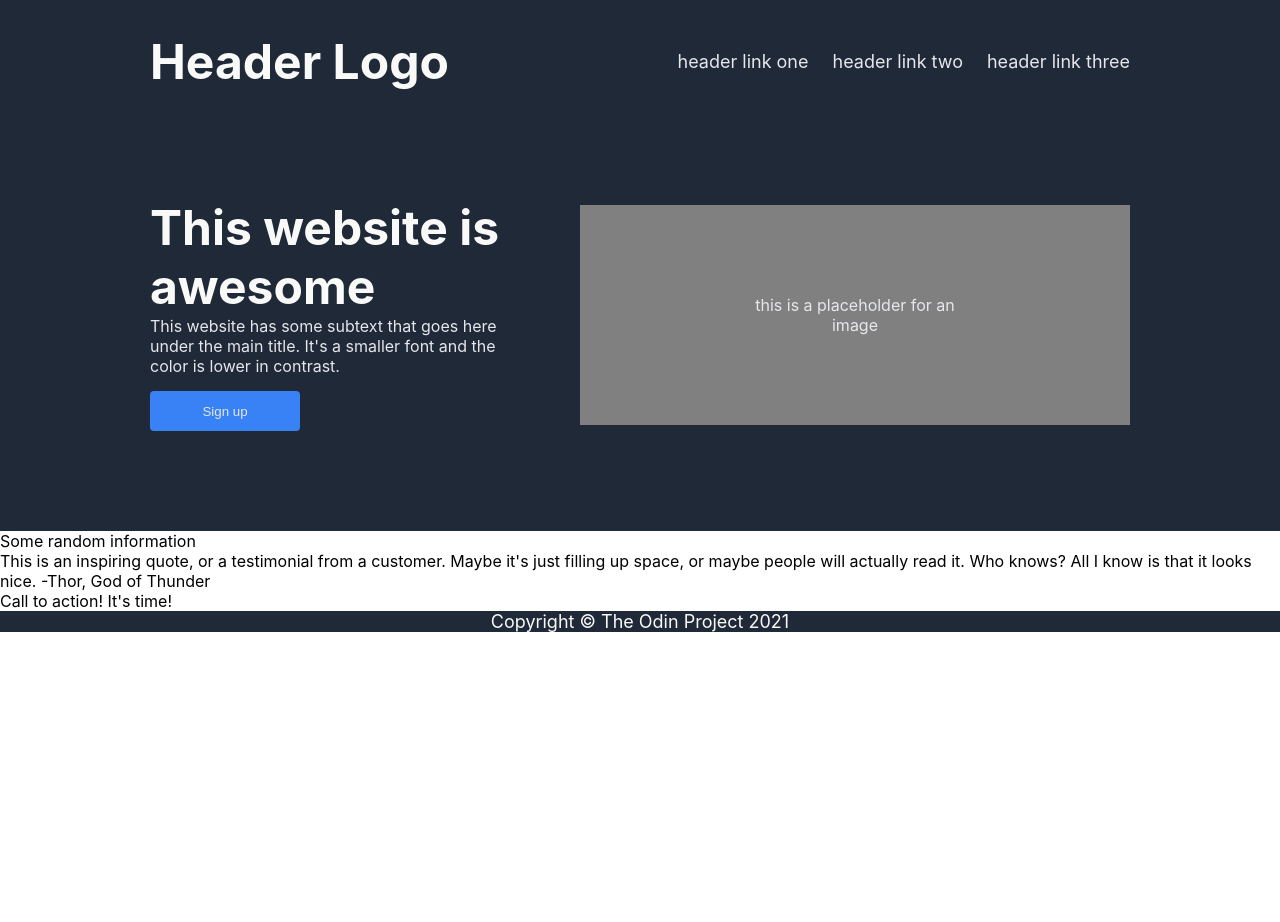
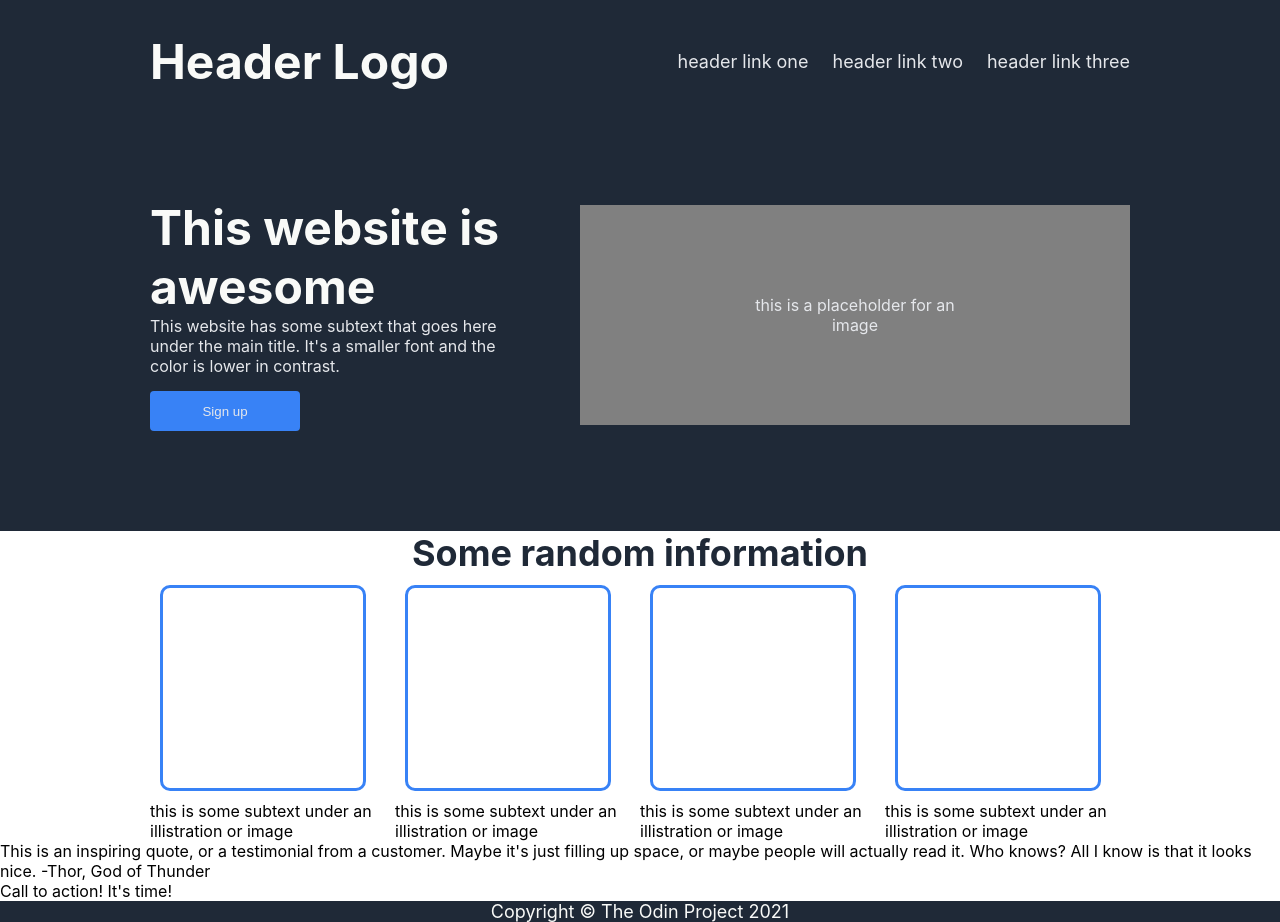
Before and after one commit to Erik-Nimb/OdinProject-LandingPage, a plain HTML site: page index.html in a window 1280 px wide. Before the commit the page ends 800 px from the top, so only its background shows below. Drawn offline with Linux system fonts and the light colour scheme.

Commit message:
completed block2

```diff
--- a/index.html
+++ b/index.html
@@ -30,7 +30,26 @@
     </div>
 
     <div class="block2">
-        Some random information
+        <div class="subtitle"> Some random information </div>
+        <div class="images">
+            <div class="unit">
+                <div class="image"> </div>
+                <div class="subtext"> this is some subtext under an illistration or image </div>
+            </div>
+            <div class="unit">
+                <div class="image"> </div>
+                <div class="subtext"> this is some subtext under an illistration or image </div>
+            </div>
+            <div class="unit">
+                <div class="image"> </div>
+                <div class="subtext"> this is some subtext under an illistration or image </div>
+            </div>
+            <div class="unit">
+                <div class="image"> </div>
+                <div class="subtext"> this is some subtext under an illistration or image </div>
+            </div>
+        </div>
+
     </div>
 
     <div class="block3">
--- a/style.css
+++ b/style.css
@@ -35,6 +35,38 @@ body {
     justify-content: space-between;
     align-items: center;
     padding-bottom: 100px;
+}
+
+.block2 {
+    display: flex;
+    justify-content: center;
+    flex-direction: column;
+    padding-left: 150px;
+    padding-right: 150px;
+}
+
+.images {
+    display: flex;
+    justify-content: space-around;
+}
+
+
+
+.image {
+    width: 200px;
+    height: 200px;
+    border: 3px solid #3882F6;
+    border-radius: 10px;
+    margin: 10px;
+}
+
+
+.subtitle {
+    font-size: 36px;
+    color: #1F2937;
+    font-weight: bold;
+    display: flex;
+    justify-content: center;
 }
 
 .cardTitle {
```
